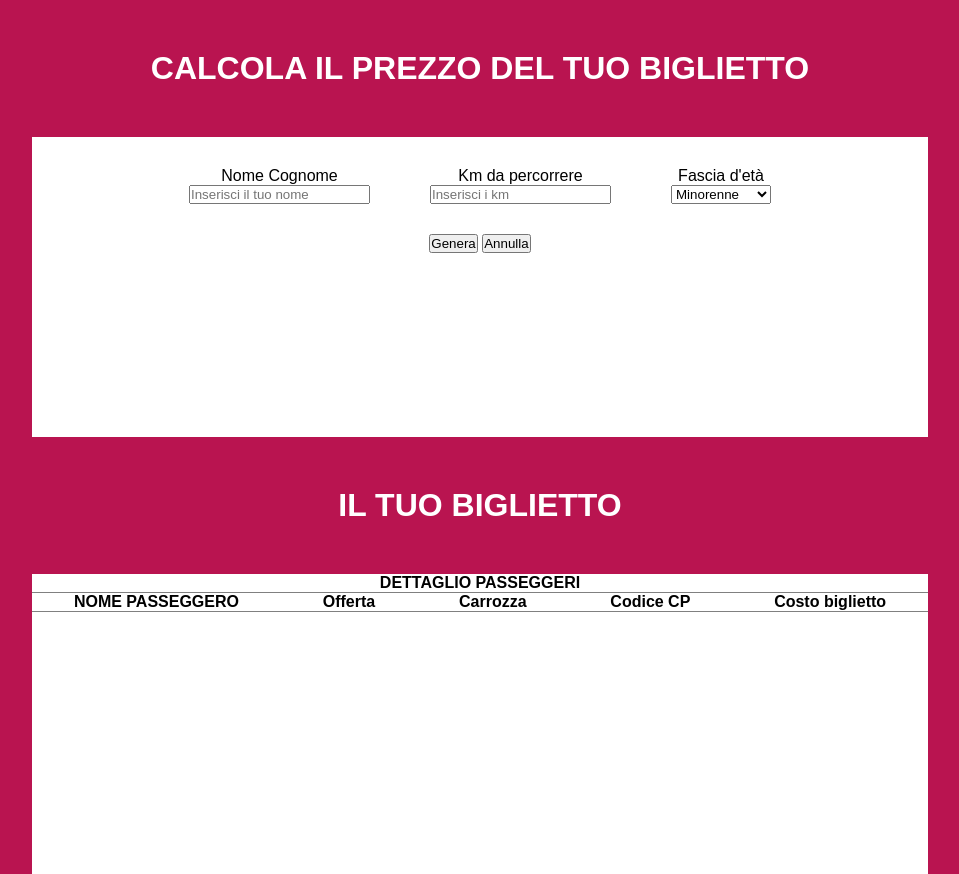
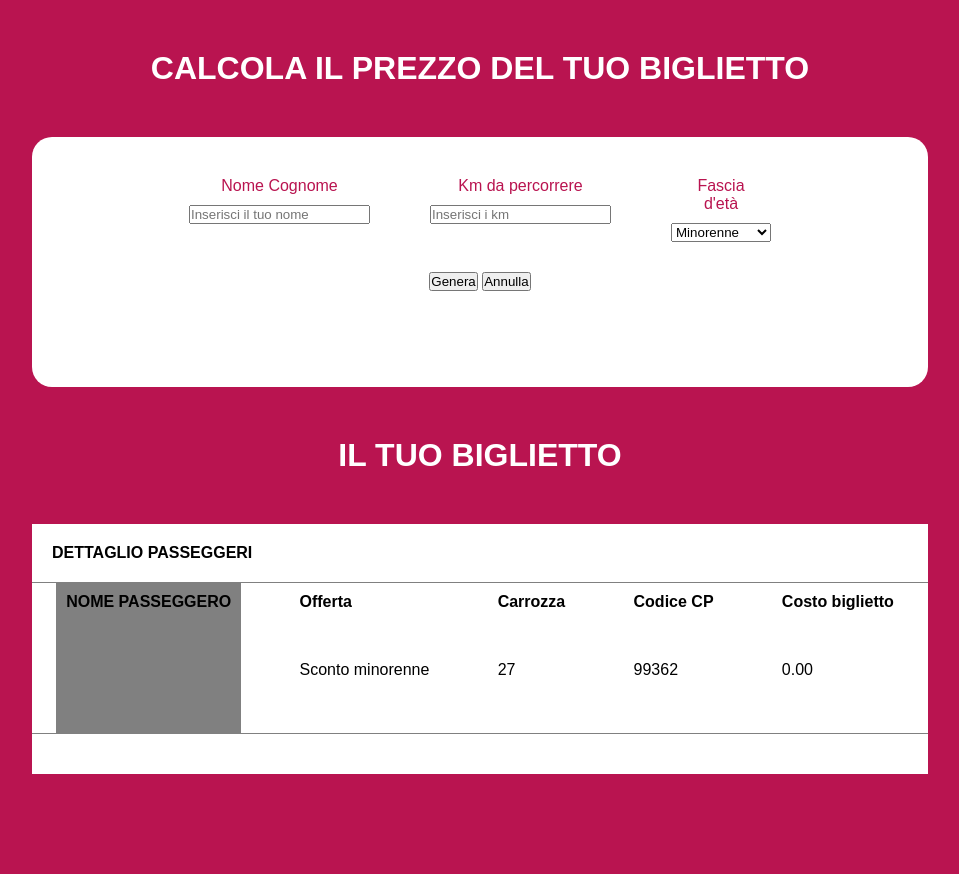
Before and after one commit to elefly13/js-biglietto-treno-form, a plain HTML site: page index.html in a window 1280 px wide. Both pictures are taken after a click on the button "Genera". Shown: the whole page, without its empty margins (160-1119 px from the left). After the commit the page ends 800 px from the top, so only its background shows below. Drawn offline with Linux system fonts and the light colour scheme.

Commit message:
work in progress

```diff
--- a/css/style.css
+++ b/css/style.css
@@ -25,9 +25,10 @@ body {
 }
 .container_form {
     width: 70%;
-    height: 300px;
+    height: 250px;
     background-color: white;
     margin: 0 auto;
+    border-radius: 20px;
 }
 
 .box_form {
@@ -43,7 +44,11 @@ body {
 }
 label {
     display: block;
+    color: #B91450;
+    padding: 10px;
+
 }
+
 /* fine form raccolta dati utente */
 
 /* inizio box bottoni */
@@ -57,12 +62,11 @@ label {
 .box {
 
     width: 100%;
-
-    /* display: none; */
+    display: none;
 }
 .container_dati {
     width: 70%;
-    height: 300px;
+    height: 250px;
     background-color: white;
     margin: 0 auto;
 }
@@ -70,9 +74,31 @@ label {
     border-top: 1px solid gray;
     border-bottom: 1px solid gray;
 }
+.dettaglio {
+    padding: 20px;
+    text-align: left;
+}
 .lista_dati {
     display: flex;
     list-style: none;
     justify-content: space-around;
 }
+.lista_dati li {
+    height: 150px;
+    text-align: left;
+    padding: 10px;
+
+}
+.lista_dati h4 {
+    margin-bottom: 50px;
+}
+.lista_dati li:first-child {
+    background-color: gray;
+}
+#nome-passeggero{
+    font-size: 20px;
+    font-weight: 800;
+
+}
+
 /* fine biglietto treno  */
--- a/index.html
+++ b/index.html
@@ -30,7 +30,7 @@
                 <!-- input per fascia d'età -->
                 <div class="item">
                     <label for="Fascia-eta">Fascia d'età</label>
-                    <select name="fascia-eta" id="fascia-eta">
+                    <select name="fascia-eta" id="fascia-eta" >
                         <option value="minorenne">Minorenne</option>
                         <option value="maggiorenne">Maggiorenne</option>
                         <option value="over65">Over65</option>
@@ -55,7 +55,7 @@
                         <ul class="lista_dati">
                             <li>
                                 <h4>NOME PASSEGGERO</h4>
-                                <div id="nome"></div>
+                                <div id="nome-passeggero"></div>
                             </li>
                             <li>
                                 <h4>Offerta</h4>
@@ -71,7 +71,7 @@
                             </li>
                             <li>
                                 <h4>Costo biglietto</h4>
-                                <div id="costo-biglietto"></div>
+                                <div id="prezzo-biglietto"></div>
                             </li>
                         </ul>
 
--- a/js/main.js
+++ b/js/main.js
@@ -1,18 +1,32 @@
 // Creiamo un finto biglietto del treno con:
 var btnGenera = document.getElementById('calcolaPrezzo');
-console.log(btnGenera);
 
 btnGenera.addEventListener('click',
     function() {
         var nome = document.getElementById('nome').value;
         var km = document.getElementById('km').value;
         var fasciaEta = document.getElementById('fascia-eta').value;
+        console.log(nome);
+        console.log(km);
+        console.log(fasciaEta);
 
         var biglietto = document.getElementById('biglietto');
         biglietto.style.display = 'block';
+
+
+        // Nome passeggero
+        document.getElementById('nome-passeggero').innerHTML = nome;
+
+
+        document.getElementById('offerta').innerHTML = "Sconto " + fasciaEta;
+        document.getElementById('numero-carrozza').innerHTML = numeroCarrozza;
+        document.getElementById('codiceCp').innerHTML = codiceCp;
+
     }
+
 )
 
+// bottone annulla
 var btnAnnulla = document.getElementById('annulla');
 
 btnAnnulla.addEventListener('click',
@@ -24,13 +38,53 @@ btnAnnulla.addEventListener('click',
         document.getElementById('km').value = '';
         document.getElementById('fascia-eta').value = '';
         }
+
 )
 
 
-// Nome passeggero
+// Codice treno (numero casuale tra 90000 e 100000 escluso)
+var codiceTreno = [];
+var max = 100000;
+var min = 90000;
+var codiceCp = [Math.floor(Math.random() * (max - min) + min)];
+console.log(codiceCp);
 
-// Codice treno (numero casuale tra 90000 e 100000 escluso)
+
 // Numero carrozza
+var totaleCarrozze = [];
+var max = 50;
+var min = 1;
+var numeroCarrozza = [Math.floor(Math.random() * (max - min + 1) + min)];
+console.log(numeroCarrozza);
+
+
+
 // Prezzo calcolato
+var km = document.getElementById('km').value;
+var fasciaEta = document.getElementById('fascia-eta').value;
+var prezzoBiglietto = km * 0.21;
+console.log(prezzoBiglietto);
+
+
+if (fasciaEta == "minorenne")
+{
+    var sconto_18 = Math.round((prezzoBiglietto * 0.80) * 100) / 100;
+    document.getElementById('prezzo-biglietto').innerHTML = sconto_18.toFixed( 2 );
+    console.log("Il tuo biglietto scontato under 18 costa Euro " + sconto_18.toFixed( 2 ) );
+}
+else if (fasciaEta == "over65")
+{
+    var sconto_65 = Math.round((prezzoBiglietto * 0.60) * 100) / 100;
+    document.getElementById('prezzo-biglietto').innerHTML = sconto_65.toFixed( 2 );
+    console.log("Il tuo biglietto scontato over 65 costa Euro " + sconto_65.toFixed( 2 ) );
+}
+else if (fasciaEta == "maggiorenne")
+{
+    var prezzoPieno = prezzoBiglietto;
+    document.getElementById('prezzo-biglietto').innerHTML = prezzoPieno.toFixed( 2 );
+    console.log("Il tuo biglietto costa Euro " + prezzoPieno.toFixed( 2 ));
+}
+
+
 // Categoria selezionata dall'utente
 // Aggiungiamo una piccola animazione al click su "Crea" e "Annulla", se clicchiamo su annulla dobbiamo ripulire il form.
```
